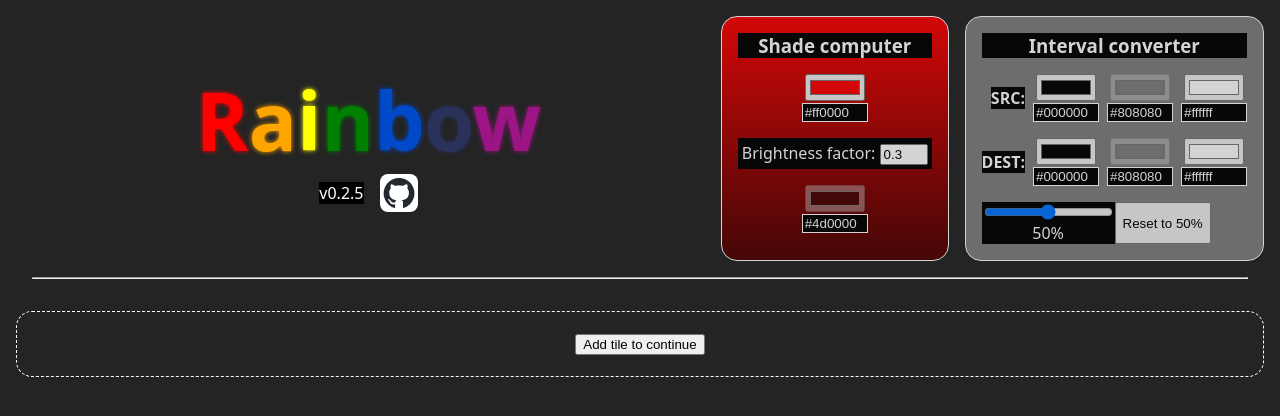
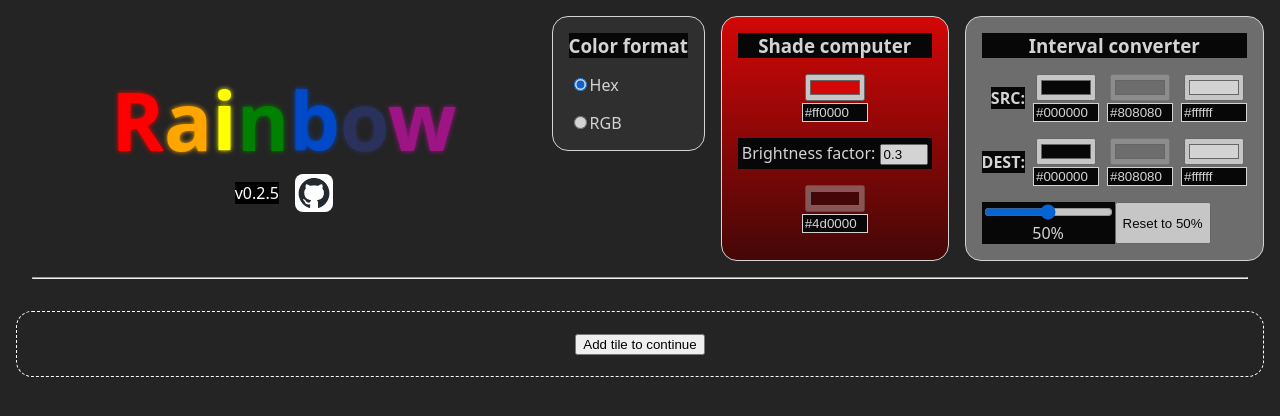
Before and after one commit to ZiarZer/Rainbow, a Vue app: page / in a window 1280 px wide. Shown: the top 416 px of the page. Built offline with nearby package versions, Linux system fonts and the light colour scheme.

Commit message:
feat: change global state on color format change

```diff
--- a/src/App.vue
+++ b/src/App.vue
@@ -1,9 +1,11 @@
 <script setup>
+import ColorFormatSelectorTool from './components/ColorFormatSelectorTool.vue';
 import IntervalConverterTool from './components/IntervalConverterTool.vue';
 import ShadeComputerTool from './components/ShadeComputerTool.vue'
 import ColorTile from './components/ColorTile.vue'
 import AppTitle from './components/AppTitle.vue'
-import { computed, ref } from 'vue';
+import { computed, provide, ref } from 'vue';
+import { store } from './state/store';
 
 function addColumn() {
   colors.value.forEach(element => {
@@ -48,12 +50,15 @@ function handleColorTileChange() {
 
 const colors = ref(loadColorsFromCookies())
 const displayPlaceholderTile = computed(() => colors.value.length === 0)
+
+provide('store', store)
 </script>
 
 <template>
   <div id="top">
     <AppTitle />
     <div id="tools">
+      <ColorFormatSelectorTool />
       <ShadeComputerTool />
       <IntervalConverterTool />
     </div>
--- /dev/null
+++ b/src/components/ColorFormatSelectorTool.vue
@@ -0,0 +1,28 @@
+<script setup>
+import { inject } from 'vue';
+
+const store = inject('store')
+</script>
+
+<template>
+  <div class="tool" id="color-format-selector-wrapper">
+    <h3>Color format</h3>
+    <div>
+      <input type="radio" id="hex-format-radio" :checked="store.colorFormat === 'hex'"
+        @input="store.colorFormat = $event.target.value" value="hex" />
+      <label for="hex-format-radio">Hex</label>
+    </div>
+    <div>
+      <input type="radio" id="rgb-format-radio" :checked="store.colorFormat === 'rgb'"
+        @input="store.colorFormat = $event.target.value" value="rgb" />
+      <label for="rgb-format-radio">RGB</label>
+    </div>
+  </div>
+</template>
+
+<style scoped>
+#color-format-selector-wrapper {
+  height: min-content;
+  text-align: left;
+}
+</style>
--- /dev/null
+++ b/src/state/store.js
@@ -0,0 +1,5 @@
+import { reactive } from 'vue';
+
+export const store = reactive({
+  colorFormat: 'hex',
+});
```
